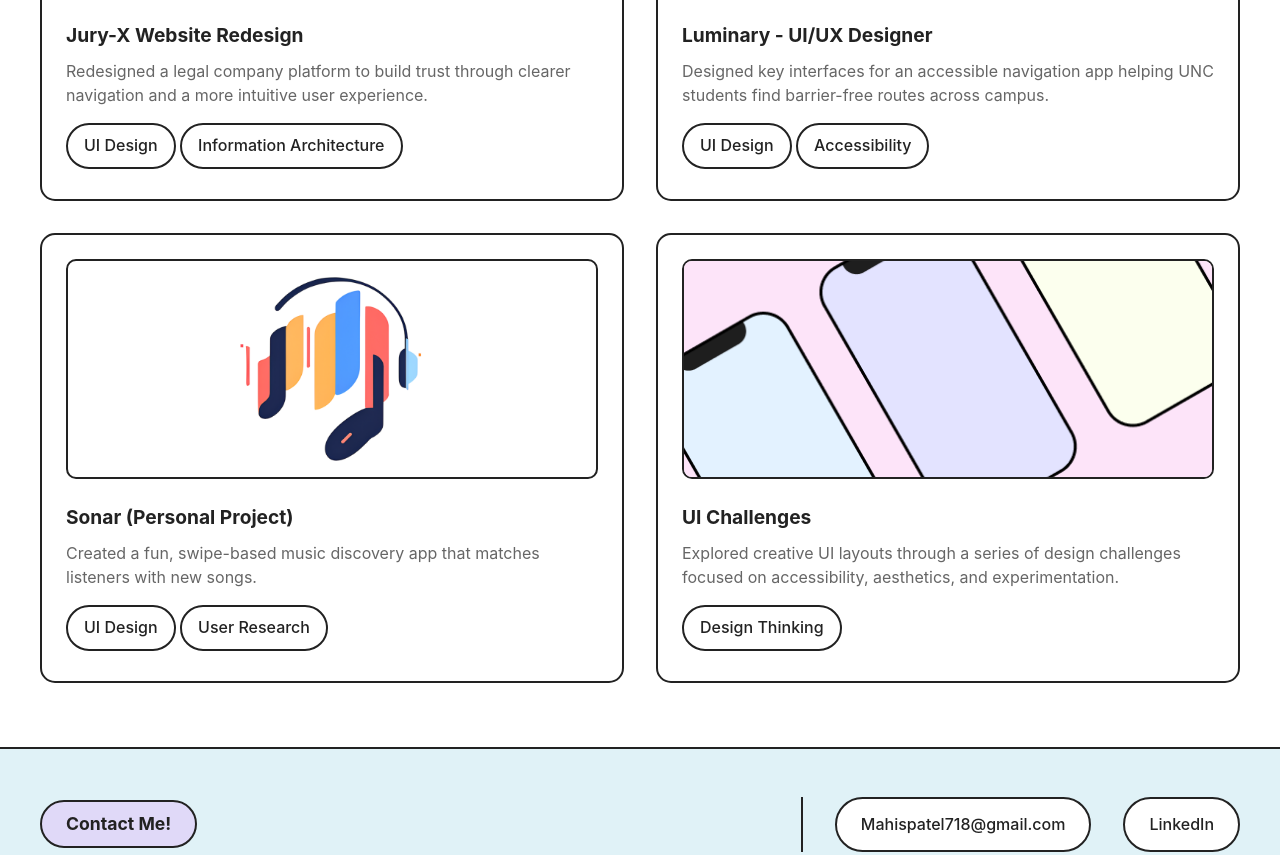
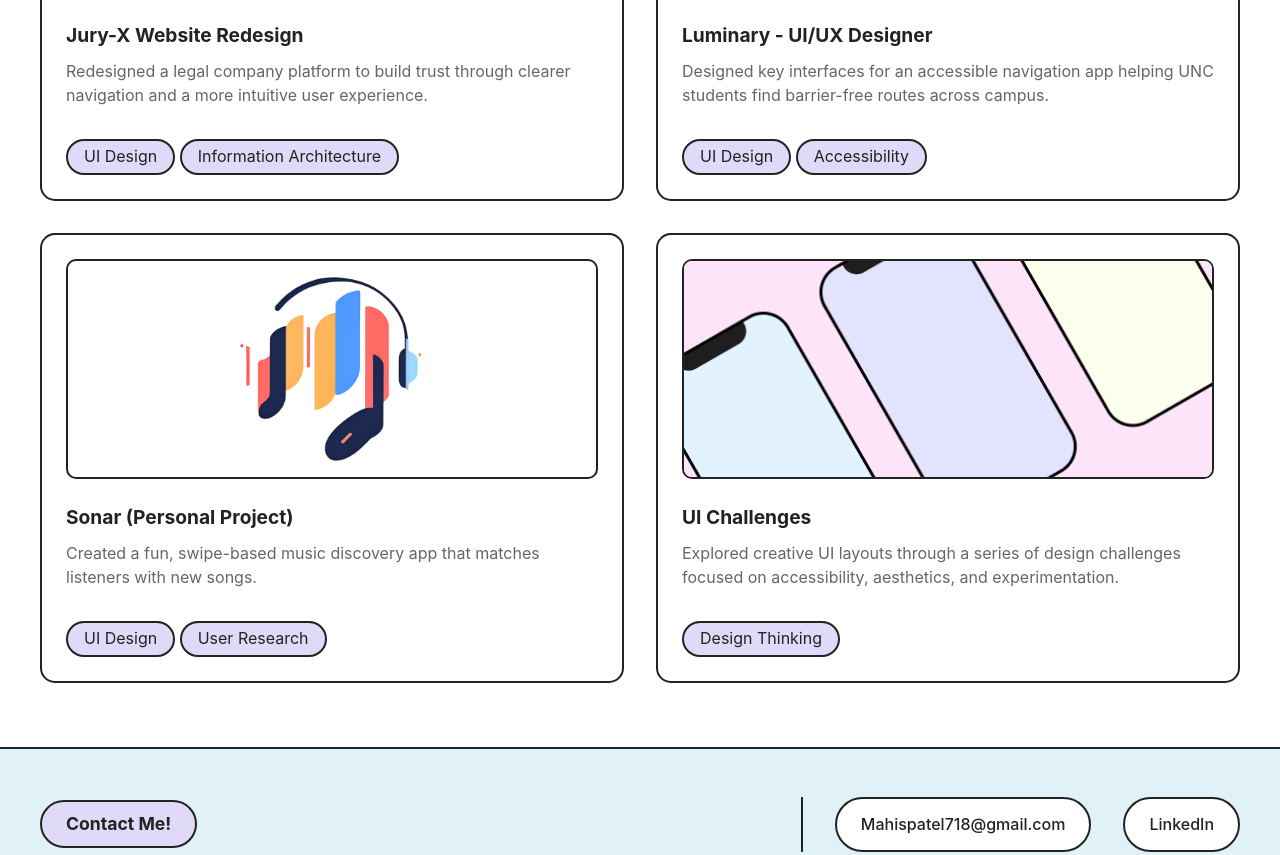
Before and after one commit to patelsmahi/portfolio, a plain HTML site: page index.html in a window 1280 px wide. Shown: the part 1154-2009 px from the top of the page. Drawn offline with Linux system fonts and the light colour scheme.

Commit message:
Add files via upload

```diff
--- a/index.html
+++ b/index.html
@@ -37,8 +37,9 @@
         </div>
         <br>
         <br>
-        <h1>Hello! My name is <strong>Mahi Patel</strong> and I am a <strong>UI/UX Designer</strong>.</h1>
-        <p>I am a UI/UX designer and Information Science student at UNC Chapel Hill. My experience working as an IT technician exposed me to the everyday frustrations users face with technology, inspiring me to design intuitive and user friendly digital experiences.
+        <h1>Hello! My name is <strong>Mahi Patel</strong> and I am a <strong>UI/UX Designer</strong>.
+        </h1>
+        <p>I am a UI/UX designer and Information Science graduate from UNC Chapel Hill. My experience working as an IT technician exposed me to the everyday frustrations users face with technology, inspiring me to design intuitive and user friendly digital experiences.
         </p>
 
 
@@ -69,41 +70,41 @@
         <img src="img/Jury-Xlogo2.webp" alt="Jury-X" id="jury-x-logo" style="border: 2px solid #222;">
         <h3>Jury-X Website Redesign</h3>
         <p>Redesigned a legal company platform to build trust through clearer navigation and a more intuitive user experience.</p>
-        <div class="tag-blob">
-          <span class="tag">UI Design</span>
+        <div class="skill-blob">
+          <span class="tag2">UI Design</span>
         </div>
-         <div class="tag-blob">
-          <span class="tag">Information Architecture</span>
+         <div class="skill-blob">
+          <span class="tag2">Information Architecture</span>
         </div>
       </a>
       <a class="project-card project-card-link" href="luminary.html">
         <img src="img/lumlg.png" alt="Luminary" id="lum-logo" style="border: 2px solid #222;">
         <h3>Luminary - UI/UX Designer</h3>
         <p>Designed key interfaces for an accessible navigation app helping UNC students find barrier-free routes across campus.</p>
-        <div class="tag-blob">
-          <span class="tag">UI Design</span>
+        <div class="skill-blob">
+          <span class="tag2">UI Design</span>
         </div>
-        <div class="tag-blob">
-          <span class="tag">Accessibility</span>
+        <div class="skill-blob">
+          <span class="tag2">Accessibility</span>
         </div>
       </a>
       <a class="project-card project-card-link" href="sonar.html" style="border: 2px solid #222;">
         <img src="img/sonar.png" alt="Sonar" id="sonar-logo" style="border: 2px solid #222;">
         <h3>Sonar (Personal Project)</h3>
         <p>Created a fun, swipe-based music discovery app that matches listeners with new songs.</p>
-        <div class="tag-blob">
-          <span class="tag">UI Design</span>
+        <div class="skill-blob">
+          <span class="tag2">UI Design</span>
         </div>
-        <div class="tag-blob">
-          <span class="tag">User Research</span>
+        <div class="skill-blob">
+          <span class="tag2">User Research</span>
         </div>
       </a>
       <a class="project-card project-card-link" href="uichallenges.html" style="border: 2px solid #222;">
         <img src="img/uichallange.png" alt="UI Challenges" style="border: 2px solid #222;">
         <h3>UI Challenges</h3>
         <p>Explored creative UI layouts through a series of design challenges focused on accessibility, aesthetics, and experimentation.</p>
-         <div class="tag-blob">
-          <span class="tag">Design Thinking </span>
+         <div class="skill-blob">
+          <span class="tag2">Design Thinking </span>
         </div>
       </a>
     </div>
```
